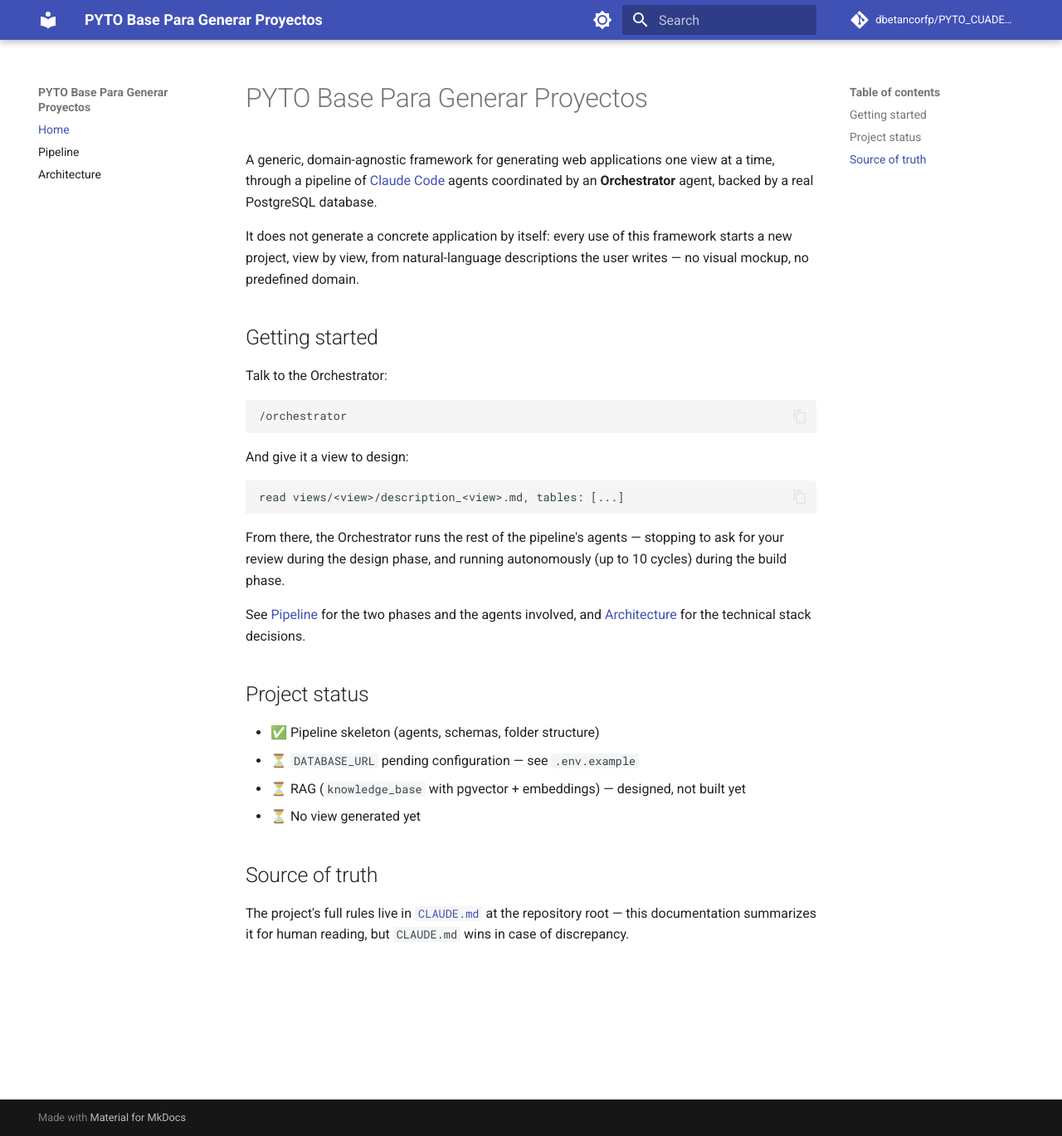
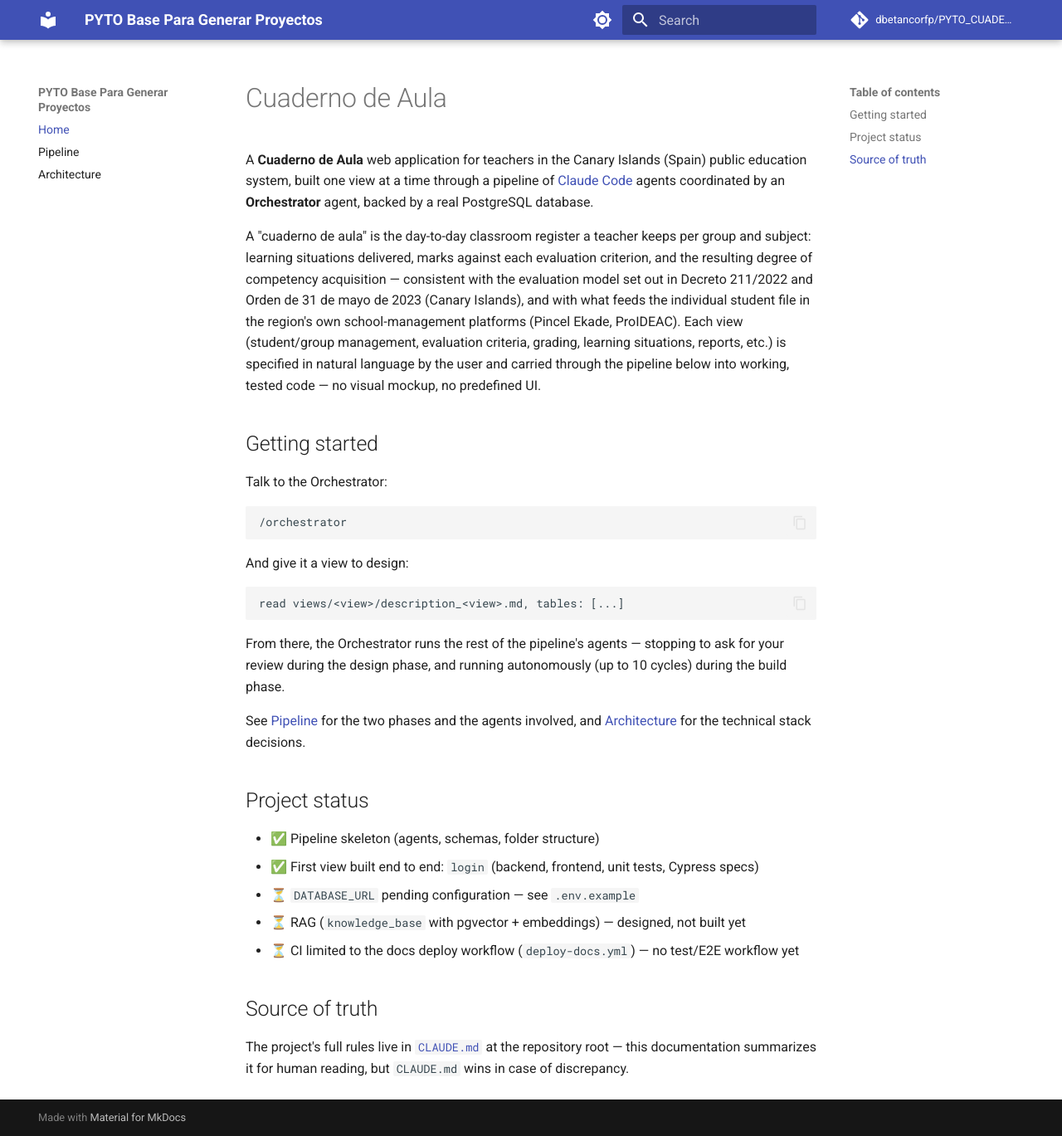
Before and after one commit to dbetancorfp/PYTO_CUADERNO_DE_AULA_V0, an MkDocs documentation site: the page built from docs/index.md, in a window 1280 px wide and 1369 px high. Shown: the whole window at 83% size. Built offline with MkDocs 1.6.1 and Material for MkDocs 9.7.7, drawn with Linux system fonts in a browser that asks for light colours; comment, search, counter and statistics services are not loaded.

Commit message:
docs: describe Cuaderno de Aula domain in README and docs site
- README.md and docs/index.md still had the old generic
  "domain-agnostic framework" title and description, out of sync
  with the Cuaderno de Aula reframing already applied to CLAUDE.md
- Project status also claimed "no view generated yet" and implied
  full CI, neither true: the login view is built end to end and
  only the docs deploy workflow exists so far

Co-Authored-By: Claude Sonnet 4.6 <noreply@anthropic.com>

```diff
--- a/docs/index.md
+++ b/docs/index.md
@@ -1,12 +1,18 @@
-# PYTO Base Para Generar Proyectos
+# Cuaderno de Aula
 
-A generic, domain-agnostic framework for generating web applications one view at a time,
-through a pipeline of [Claude Code](https://claude.com/claude-code) agents coordinated by
-an **Orchestrator** agent, backed by a real PostgreSQL database.
+A **Cuaderno de Aula** web application for teachers in the Canary Islands (Spain) public
+education system, built one view at a time through a pipeline of
+[Claude Code](https://claude.com/claude-code) agents coordinated by an **Orchestrator**
+agent, backed by a real PostgreSQL database.
 
-It does not generate a concrete application by itself: every use of this framework starts a
-new project, view by view, from natural-language descriptions the user writes — no visual
-mockup, no predefined domain.
+A "cuaderno de aula" is the day-to-day classroom register a teacher keeps per group and
+subject: learning situations delivered, marks against each evaluation criterion, and the
+resulting degree of competency acquisition — consistent with the evaluation model set out
+in Decreto 211/2022 and Orden de 31 de mayo de 2023 (Canary Islands), and with what feeds
+the individual student file in the region's own school-management platforms (Pincel Ekade,
+ProIDEAC). Each view (student/group management, evaluation criteria, grading, learning
+situations, reports, etc.) is specified in natural language by the user and carried through
+the pipeline below into working, tested code — no visual mockup, no predefined UI.
 
 ## Getting started
 
@@ -32,9 +38,10 @@ See [Pipeline](pipeline.md) for the two phases and the agents involved, and
 ## Project status
 
 - ✅ Pipeline skeleton (agents, schemas, folder structure)
+- ✅ First view built end to end: `login` (backend, frontend, unit tests, Cypress specs)
 - ⏳ `DATABASE_URL` pending configuration — see `.env.example`
 - ⏳ RAG (`knowledge_base` with pgvector + embeddings) — designed, not built yet
-- ⏳ No view generated yet
+- ⏳ CI limited to the docs deploy workflow (`deploy-docs.yml`) — no test/E2E workflow yet
 
 ## Source of truth
 
```
Also changed, not shown: README.md (+15 -5 lines).
